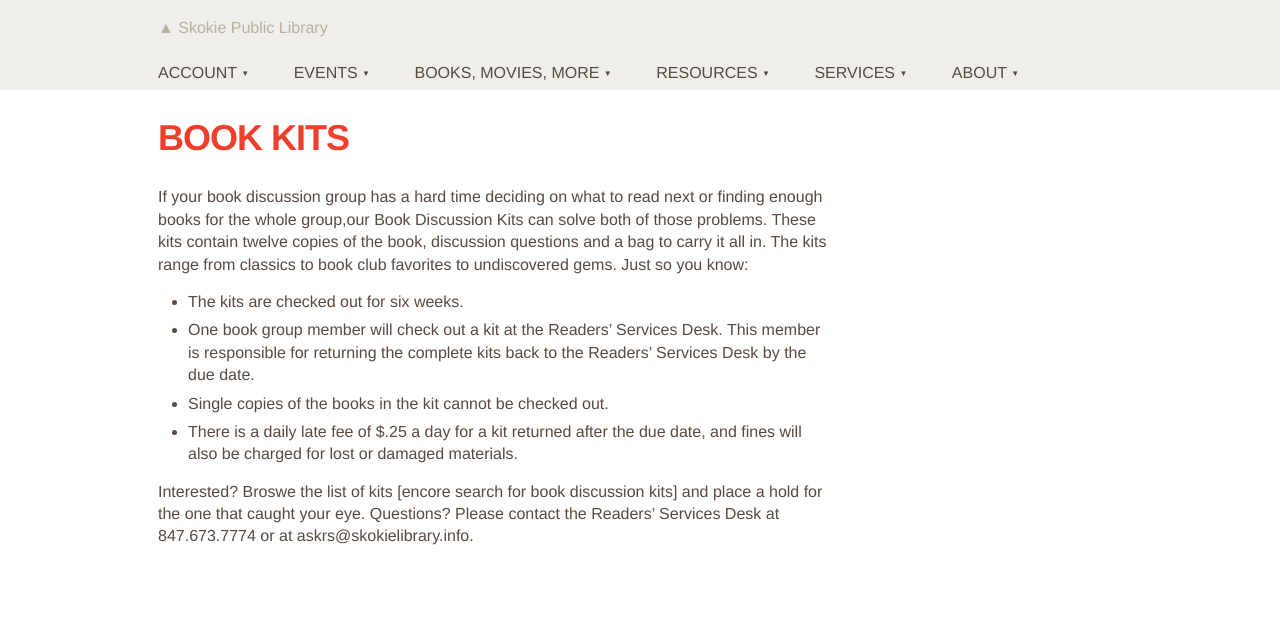
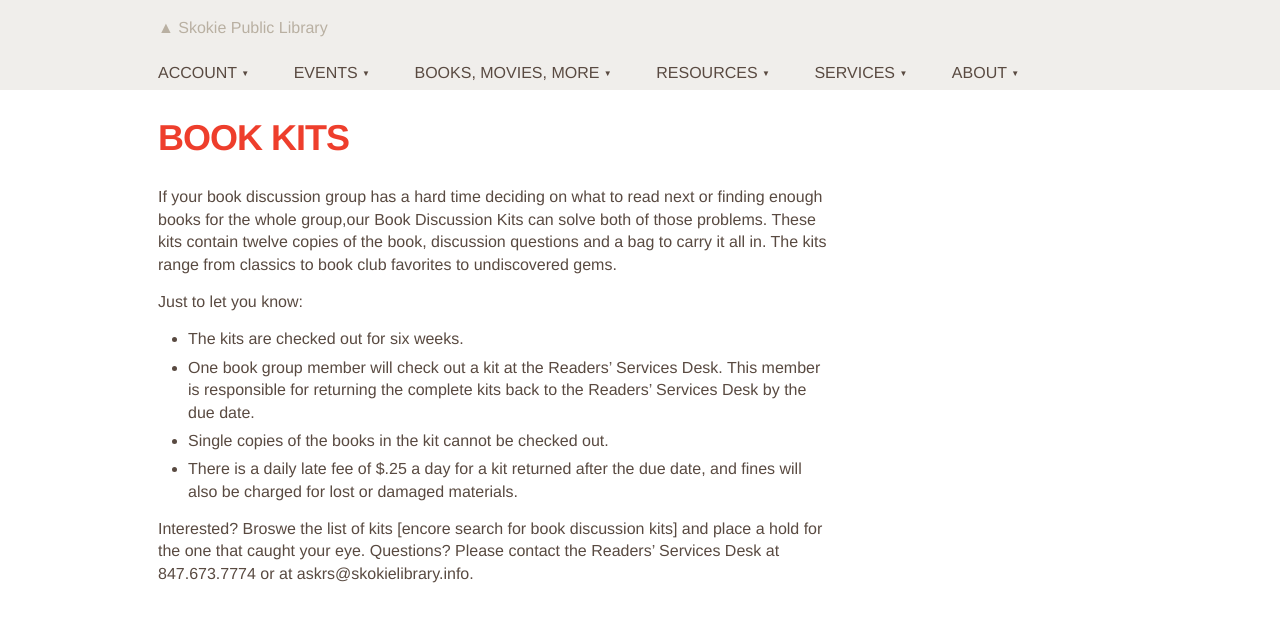
Before and after one commit to skokielibrary/spl-content, a Jekyll site: the page built from _content/lynnanne/books-movies--more--book-discussions--book-kits.markdown, in a window 1280 px wide. Shown: the top 622 px of the page. Built offline with Jekyll 4.4.1, drawn with Linux system fonts in a browser that asks for light colours.

Commit message:
Updated books-movies--more--book-discussions--book-kits.markdown

```diff
--- a/_content/lynnanne/books-movies--more--book-discussions--book-kits.markdown
+++ b/_content/lynnanne/books-movies--more--book-discussions--book-kits.markdown
@@ -4,7 +4,9 @@ title: Book kits
 published: true
 ---
 
-If your book discussion group has a hard time deciding on what to read next or finding enough books for the whole group,our Book Discussion Kits can solve both of those problems. These kits contain twelve copies of the book, discussion questions and a bag to carry it all in. The kits range from classics to book club favorites to undiscovered gems. Just so you know:
+If your book discussion group has a hard time deciding on what to read next or finding enough books for the whole group,our Book Discussion Kits can solve both of those problems. These kits contain twelve copies of the book, discussion questions and a bag to carry it all in. The kits range from classics to book club favorites to undiscovered gems.
+
+Just to let you know:
 
 -  The kits are checked out for six weeks.
 - One book group member will check out a kit at the Readers’ Services Desk.  This member is responsible for returning the complete kits back to the Readers’ Services Desk by the due date.
```
